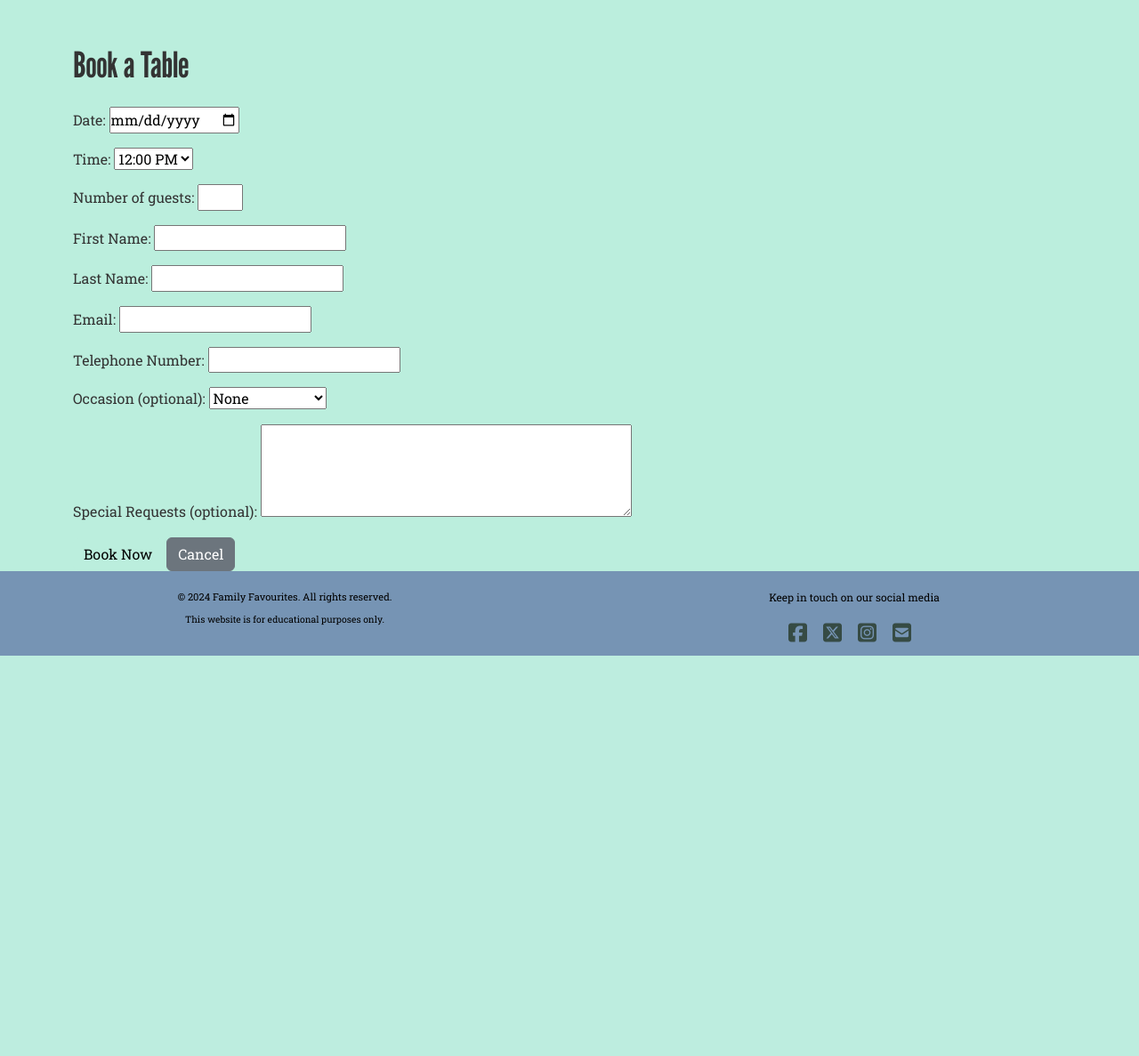
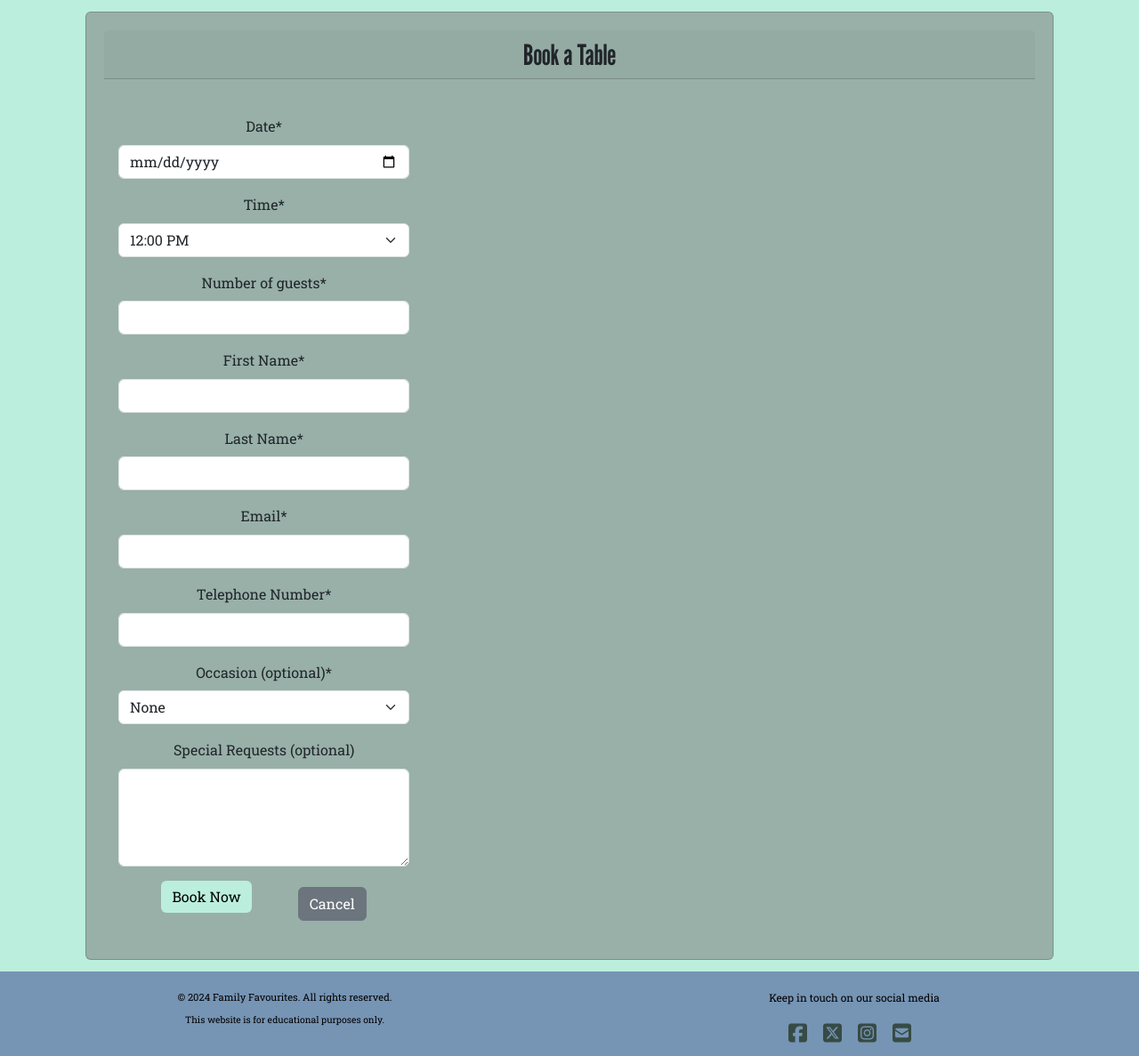
Before and after one commit to Diane-4P/family-favourites, a Django app: page /book_a_table/book_a_table/ in a window 1280 px wide. Shown: the part 102-1289 px from the top of the page at 89% size. Before the commit the page ends 839 px from the top, so only its background shows below. Run offline with Django 4.2, Linux system fonts and the light colour scheme; some libraries are stand-ins or nearby versions.

Commit message:
Install Crispy forms and bootstrap for form layout and add to requirements.txt, settings

```diff
--- a/book_a_table/templates/book_a_table/book_a_table.html
+++ b/book_a_table/templates/book_a_table/book_a_table.html
@@ -1,5 +1,6 @@
 {% extends "base.html" %}
 {% load static %}
+{% load crispy_forms_tags %}
 
 {% block title %}Book a Table{% endblock %}
 
@@ -13,14 +14,20 @@
 </div>
 
 <!-- Add booking a table using Bootstrap 5.3.0 -->
-<div class="container mt-5">
-    <h1 class="mb-4">Book a Table</h1>
-    <form method="post" action="{% url 'book_a_table' %}">
-        {% csrf_token %}
-        {{ form.as_p }}
-        <button type="submit" class="btn btn-primary">Book Now</button>
-        <a href="{% url 'book_a_table' %}" class="btn btn-secondary">Cancel</a>
-    </form>
+<div class="container-fluid my-2">
+    <div class="card">
+        <h2 class="card-header text-center mb-4">Book a Table</h2>
+        <div class="card-body">
+            <div class="book-a-table row g-3 text-center">
+                <form method="post" action="{% url 'book_a_table' %}" class="col col-sm-4">
+                    {% csrf_token %}
+                    {{ form | crispy }}
+                    <button type="submit" class="btn btn-primary mb-3 mx-4">Book Now</button>
+                    <a href="{% url 'book_a_table' %}" class="btn btn-secondary mx-4">Cancel</a>
+                </form>
+            </div>
+        </div>
+    </div>
 </div>
 
 {% endblock %}
--- a/family_favourites/settings.py
+++ b/family_favourites/settings.py
@@ -48,11 +48,16 @@ INSTALLED_APPS = [
     'django.contrib.staticfiles',
     'cloudinary_storage',
     'django.contrib.sites',
+    'crispy_forms',
+    'crispy_bootstrap5',
     'phonenumber_field',
     'cloudinary',
     'home',
     'book_a_table',
 ]
+
+CRISPY_ALLOWED_TEMPLATE_PACKS = 'bootstrap5'
+CRISPY_TEMPLATE_PACK = 'bootstrap5'
 
 MIDDLEWARE = [
     'django.middleware.security.SecurityMiddleware',
--- a/requirements.txt
+++ b/requirements.txt
@@ -2,9 +2,11 @@ asgiref==3.9.1
 certifi==2025.8.3
 charset-normalizer==3.4.3
 cloudinary==1.36.0
+crispy-bootstrap5==0.7
 dj-database-url==0.5.0
 dj3-cloudinary-storage==0.0.6
 Django==4.2.24
+django-crispy-forms==2.0
 django-phonenumber-field==8.1.0
 gunicorn==20.1.0
 idna==3.10
```
